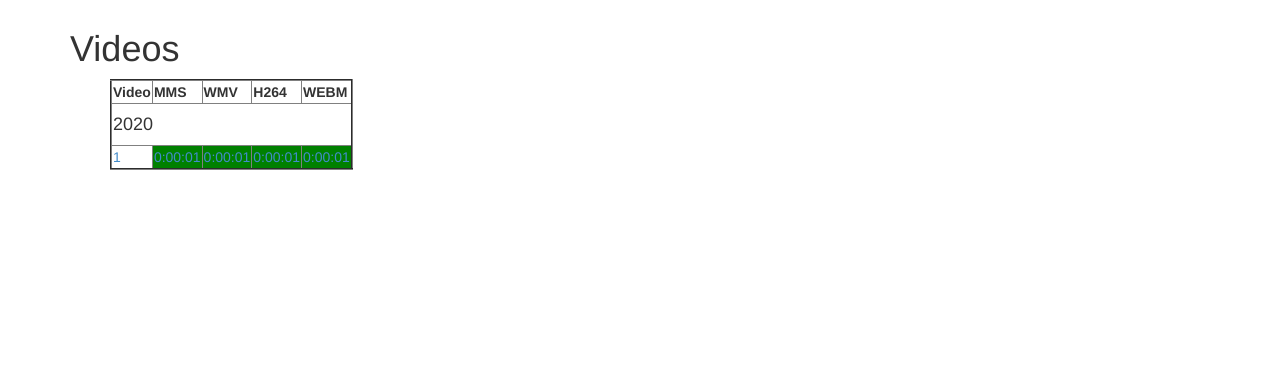
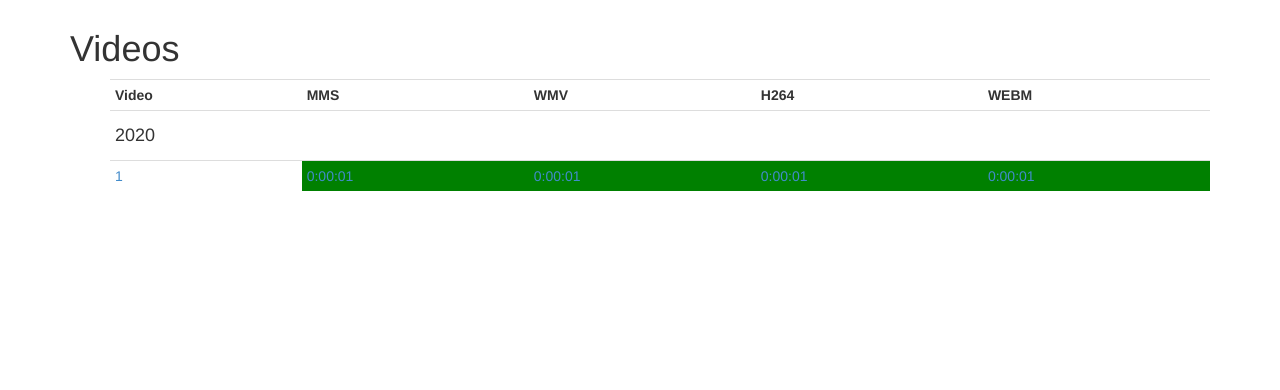
Before and after one commit to gdesmott/politube, a Django app: page /videos_tools/ in a window 1280 px wide. Shown: the part 51-441 px from the top of the page. Run offline with Django 3.2, Linux system fonts and the light colour scheme; tables that the repository leaves empty hold one stand-in row (values such as "Sample post"); some libraries are stand-ins or nearby versions.

Commit message:
listing.html: use table class

```diff
--- a/chambre/templates/videos_tools/listing.html
+++ b/chambre/templates/videos_tools/listing.html
@@ -3,7 +3,7 @@
 {% block content %}
 <h1>Videos</h1>
 <ul>
-<table id='videos-listing' border="2">
+<table id='videos-listing' class="table table-condensed">
 <tr><th>Video</th> <th>MMS</th> <th>WMV</th> <th>H264</th> <th>WEBM</th> </tr>
 {% for v in videos %}
 
```
